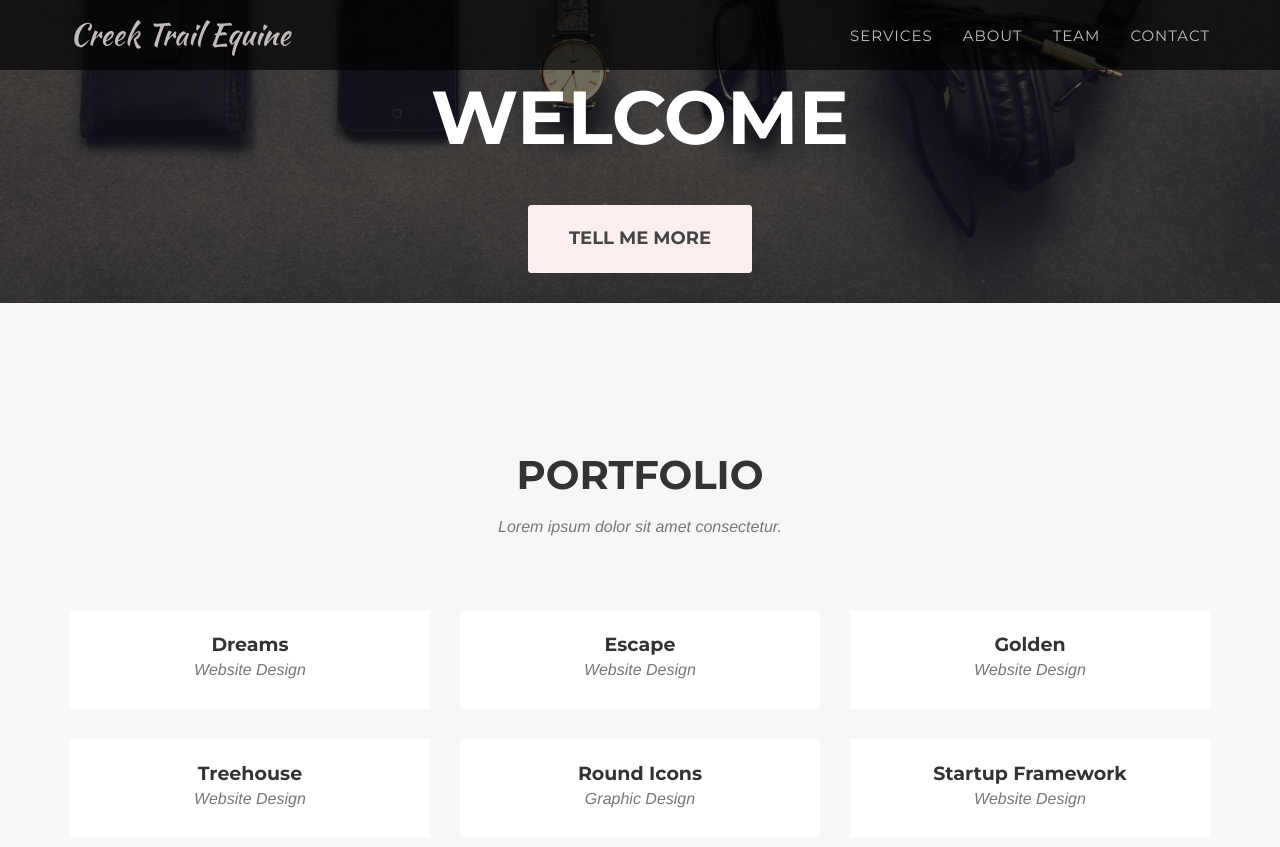
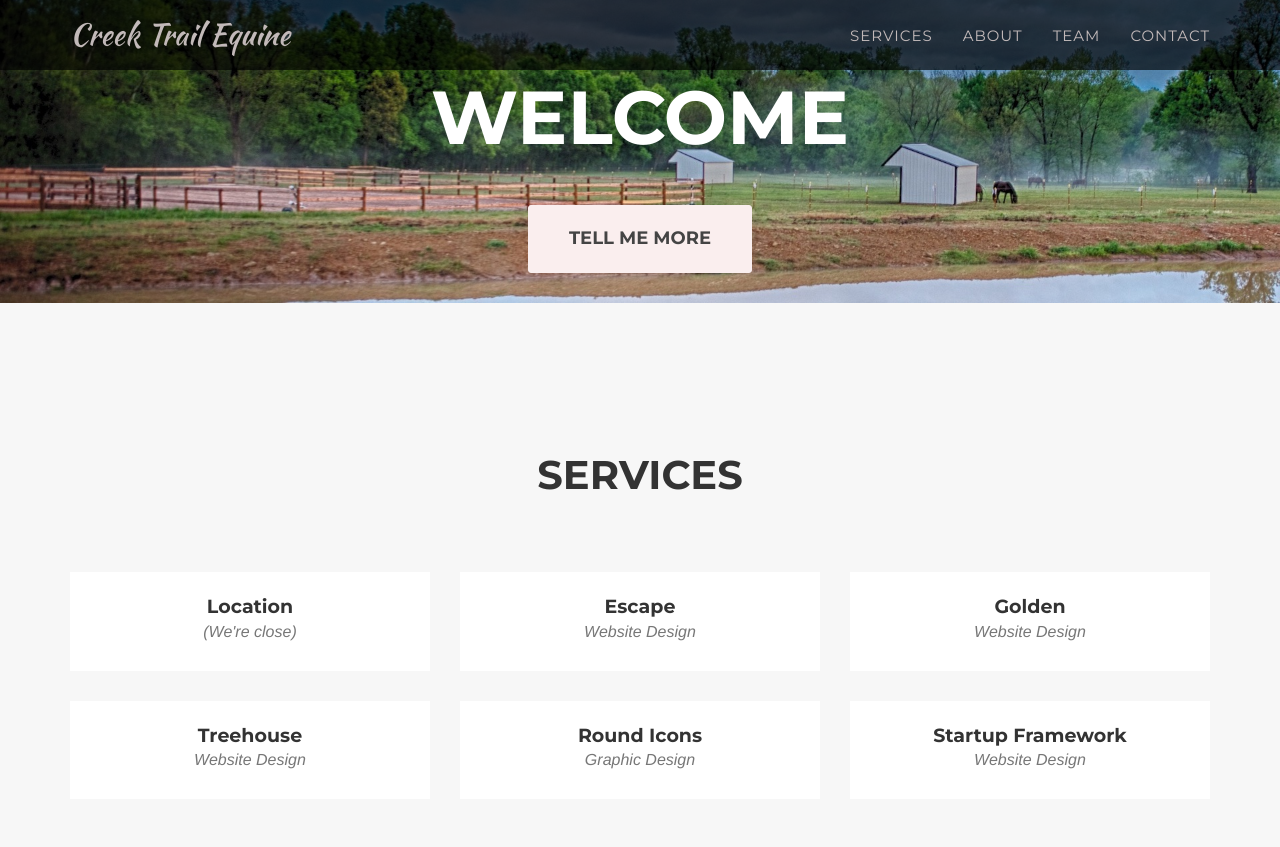
Before and after one commit to parhaml/creek_trail_equine, a Jekyll site: the page built from _posts/2014-07-18-project-1.markdown, in a window 1280 px wide and 900 px high. Shown: the top 847 px of the window. Built offline with Jekyll 4.4.1, drawn with Linux system fonts in a browser that asks for light colours; some web fonts are replaced.

Commit message:
Add First Content

```diff
--- a/_includes/modals.html
+++ b/_includes/modals.html
@@ -15,8 +15,9 @@
                             <h2>{{ post.title }}</h2>
                             <hr class="star-primary">
                             <img src="img/portfolio/{{ post.img }}" class="img-responsive img-centered" alt="{{ post.alt }}">
-                            <p>{{ post.description }}</p>
-                            <ul class="list-inline item-details">
+
+                            {{ post.description }}
+                            <!-- <ul class="list-inline item-details">
                                 <li>Client:
                                     <strong><a href="http://startbootstrap.com">{{ post.client }}</a>
                                     </strong>
@@ -29,7 +30,7 @@
                                     <strong><a href="http://startbootstrap.com">{{ post.category }}</a>
                                     </strong>
                                 </li>
-                            </ul>
+                            </ul> -->
                             <button type="button" class="btn btn-default" data-dismiss="modal"><i class="fa fa-times"></i> Close</button>
                         </div>
                     </div>
--- a/_includes/portfolio_grid.html
+++ b/_includes/portfolio_grid.html
@@ -3,8 +3,8 @@
         <div class="container">
             <div class="row">
                 <div class="col-lg-12 text-center">
-                    <h2 class="section-heading">Portfolio</h2>
-                    <h3 class="section-subheading text-muted">Lorem ipsum dolor sit amet consectetur.</h3>
+                    <h2 class="section-heading">Services</h2>
+                    <h3 class="section-subheading text-muted"></h3>
                 </div>
             </div>
             <div class="row">
--- a/_posts/2014-07-18-project-1.markdown
+++ b/_posts/2014-07-18-project-1.markdown
@@ -1,15 +1,14 @@
 ---
-title: Dreams
-subtitle: Website Design
+title: Location
+subtitle: (We're close)
 layout: default
 modal-id: 1
 date: 2014-07-18
-img: dreams.png
-thumbnail: dreams-thumbnail.png
+img: CreekTrailMap.png
+thumbnail: CreekTrailMapThumb.png
 alt: image-alt
 project-date: April 2014
 client: Start Bootstrap
 category: Web Development
-description: Lorem ipsum dolor sit amet, usu cu alterum nominavi lobortis. At duo novum diceret. Tantas apeirian vix et, usu sanctus postulant inciderint ut, populo diceret necessitatibus in vim. Cu eum dicam feugiat noluisse.
-
+description: <p>Creek Trail Equine is conveniently located from either Highway 64 or Highway 72. </p><p>Those visiting from South Tulsa, Jenks, or Bixby can drive south on Memorial and then we’re just 12 minutes east on Highway 64. </p><p>Those coming from Broken Arrow or Coweta will drive to the south side of Coweta and then we’re 10 minutes south on Highway 72. We are 10 minutes north of Haskell.</p><p>Our street address is<br> <a href="https://goo.gl/maps/uM4pMDNhsut" target="_blank">22074 E. 191st St. South<br>Haskell, OK 74436</a></p>
 ---
```
Also changed, not shown: img/header-bg.jpg, img/home_logo.png (added), img/portfolio/CreekTrailMap.png (added), img/portfolio/CreekTrailMapThumb.png (added).
